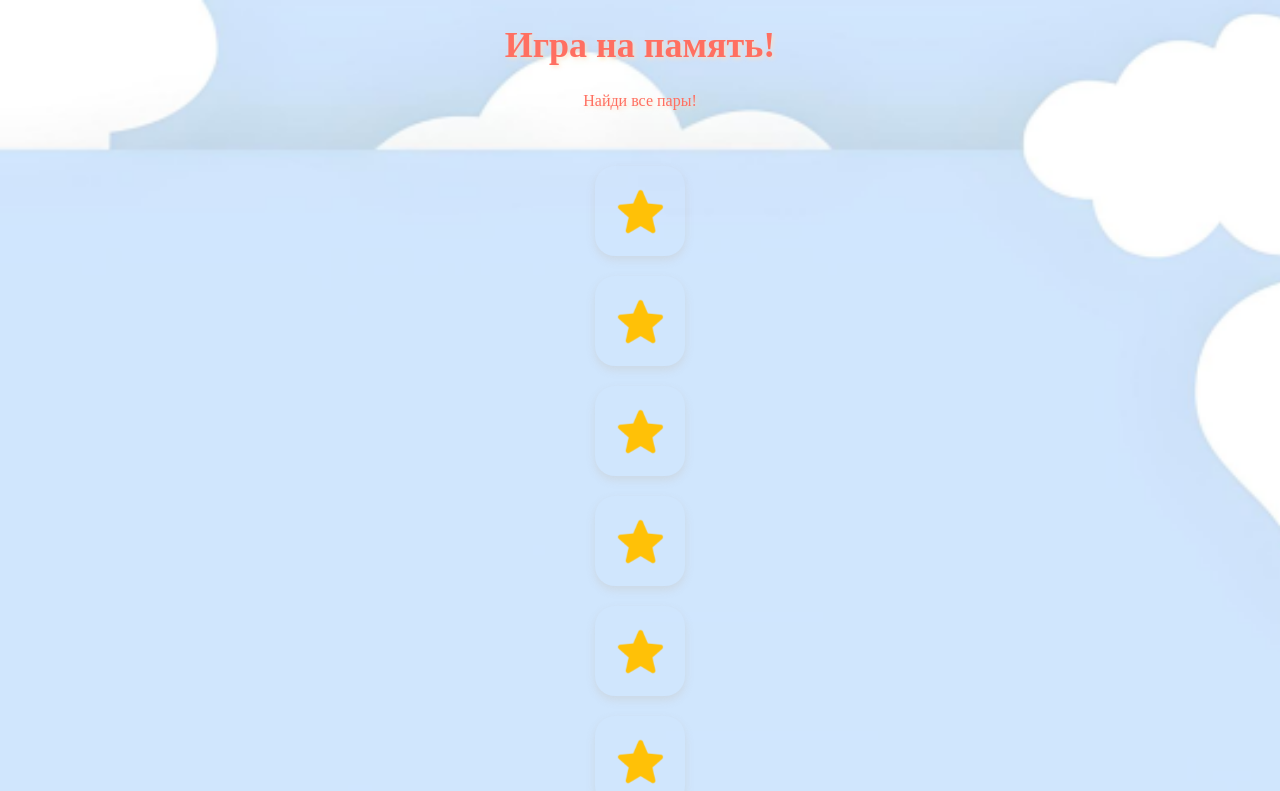
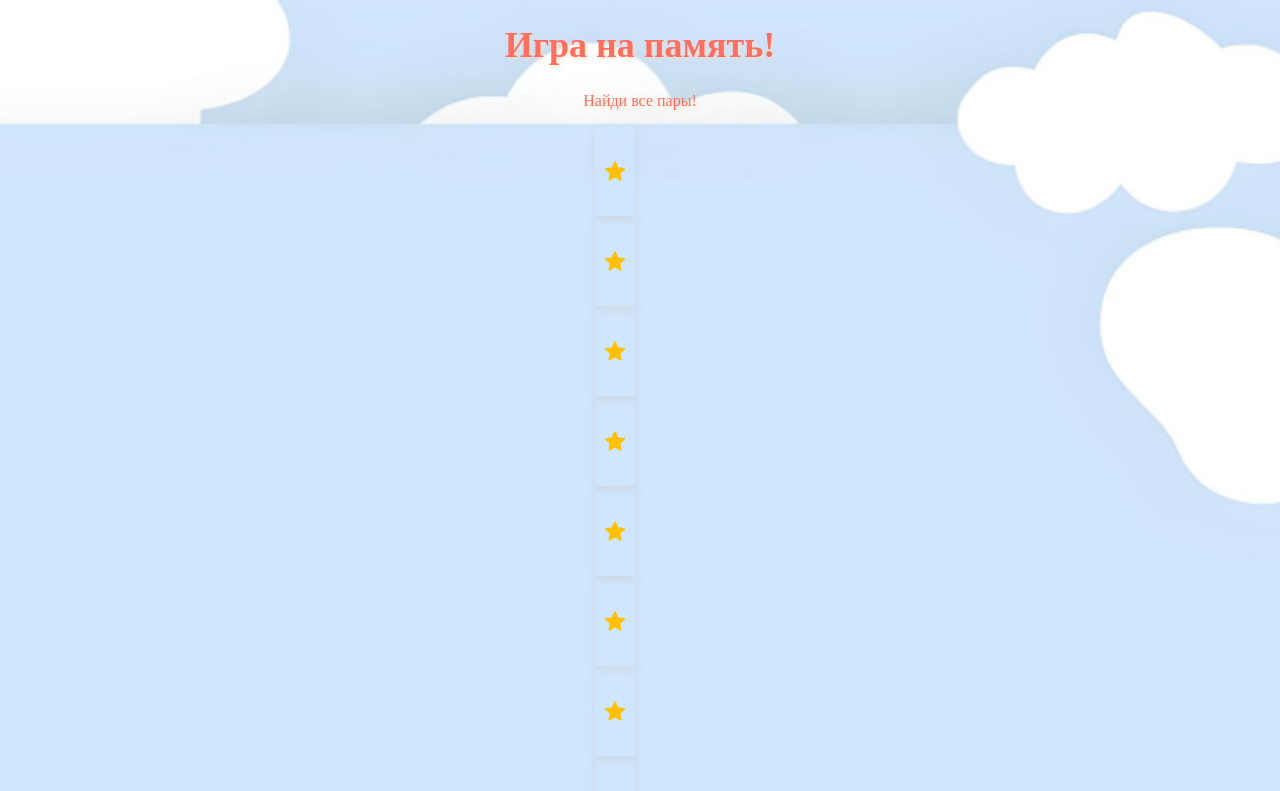
Before and after one commit to AlmightyShip/Find-the-pair, a plain HTML site: page index.html in a window 1280 px wide. Both pictures are taken after a click on the button "Начать игру". Shown: the top 791 px of the page. Drawn offline with Linux system fonts and the light colour scheme.

Commit message:
Update styles.css

```diff
--- a/styles.css
+++ b/styles.css
@@ -6,9 +6,6 @@ body {
     align-items: center;
     background: url(images/clouds.png) no-repeat center center;
     background-size: cover;
-    height: auto; /* Убираем фиксированную высоту */
-    min-height: 1vh; /* Минимальная высота для заполнения экрана */
-    justify-content: flex-start; /* Выравнивание по верхнему краю */
     margin: 0;
     overflow: hidden;
     position: relative;
@@ -30,17 +27,15 @@ p {
 #game {
     display: grid;
     grid-template-columns: repeat(auto-fit, minmax(90px, 1fr)); /* Адаптивные карточки */
-    gap: 20px; /* Уменьшаем отступ между карточками */
-    margin-top: 40px; /* Отступ сверху */
+ /* Уменьшаем отступ между карточками */
+/* Отступ сверху */
 }
 
 .card {
-    width: 90px; /* Ширина карточки */
+    width: 40px; /* Ширина карточки */
     height: 90px; /* Высота карточки */
-    perspective: 1000px;
     cursor: pointer;
     box-shadow: 0 4px 8px rgba(200, 200, 200, 0.45);
-    border-radius: 20px;
     transition: transform 0.2s ease-in-out;
 }
 
```
